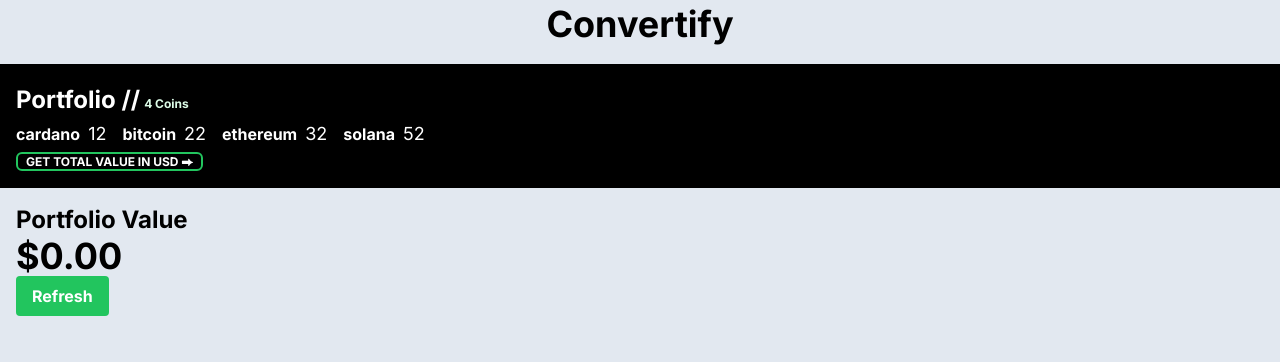
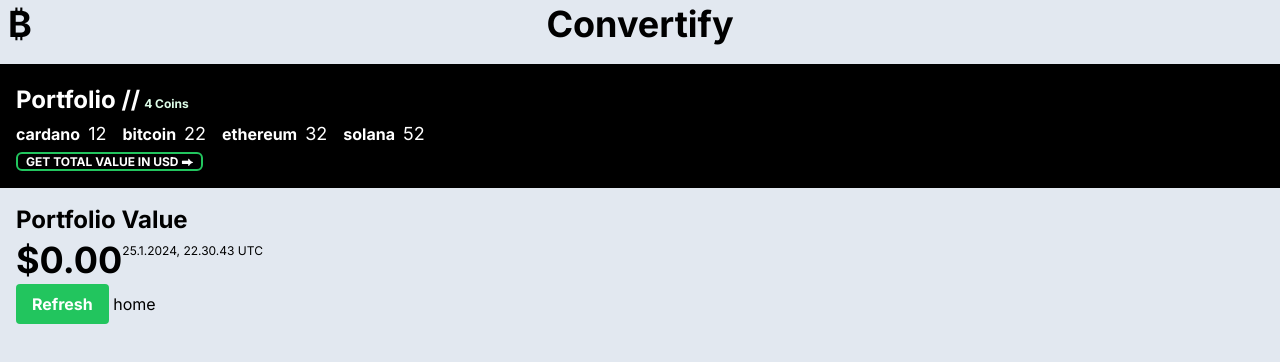
Before and after one commit to mariustoft/etoro-assign-next, a Next.js app: page /results in a window 1280 px wide. Shown: the top 362 px of the page. Built offline with nearby package versions, Linux system fonts and the light colour scheme; no server answers.

Commit message:
Add currency formatting and timestamp to portfolio value display and add home link

```diff
--- a/app/components/portfolio-value.tsx
+++ b/app/components/portfolio-value.tsx
@@ -2,6 +2,7 @@
 
 import { useFormState } from "react-dom";
 import { calculatePortfolioValue } from "../actions/calculatePortfolioValue";
+import Link from "next/link";
 
 export default function PortfolioValues(props: {
   portfolioValue?: Awaited<ReturnType<typeof calculatePortfolioValue>>;
@@ -14,15 +15,28 @@ export default function PortfolioValues(props: {
   return (
     <form className="w-full p-4 gap-2" action={formAction}>
       <h1 className="text-2xl font-bold">Portfolio Value</h1>
-      <h2 className="text-4xl font-bold">
-        {Intl.NumberFormat("en-US", {
-          style: "currency",
-          currency: "USD",
-        }).format(portfolioValue || 0)}
-      </h2>
+      <div className="flex py-1">
+        <h2 className="text-4xl font-bold">
+          {Intl.NumberFormat("ds-DK", {
+            style: "currency",
+            currency: "USD",
+          }).format(portfolioValue || 0)}
+        </h2>
+        <sub className="text-xs">
+          {new Date().toLocaleString("da-DK", {
+            timeZoneName: "short",
+          })}
+        </sub>
+      </div>
+
       <button className="bg-green-500 hover:bg-green-700 text-white font-bold py-2 px-4 rounded">
         Refresh
       </button>
+
+      <Link replace href="/">
+        {" "}
+        home
+      </Link>
     </form>
   );
 }
--- a/app/layout.tsx
+++ b/app/layout.tsx
@@ -17,11 +17,14 @@ export default function RootLayout({
 }: Readonly<{ children: ReactNode }>) {
   return (
     <html lang="en" className={inter.className}>
-      <body className="bg-slate-200 flex flex-col gap-4 text-color-red">
+      <body className="bg-slate-200 flex flex-col  gap-4 text-color-red">
         <Link
           href="/"
-          className="text-4xl font-bold text-center text-color-red m-1"
+          className="text-4xl font-bold flex justify-around items-center text-center text-color-red m-1 relative"
         >
+          <p className="text-4xl self-end px-1 font-bold hover:text-green-500  absolute left-0">
+            ₿
+          </p>
           {metadata.title?.toString()}
         </Link>
         {children}
```
